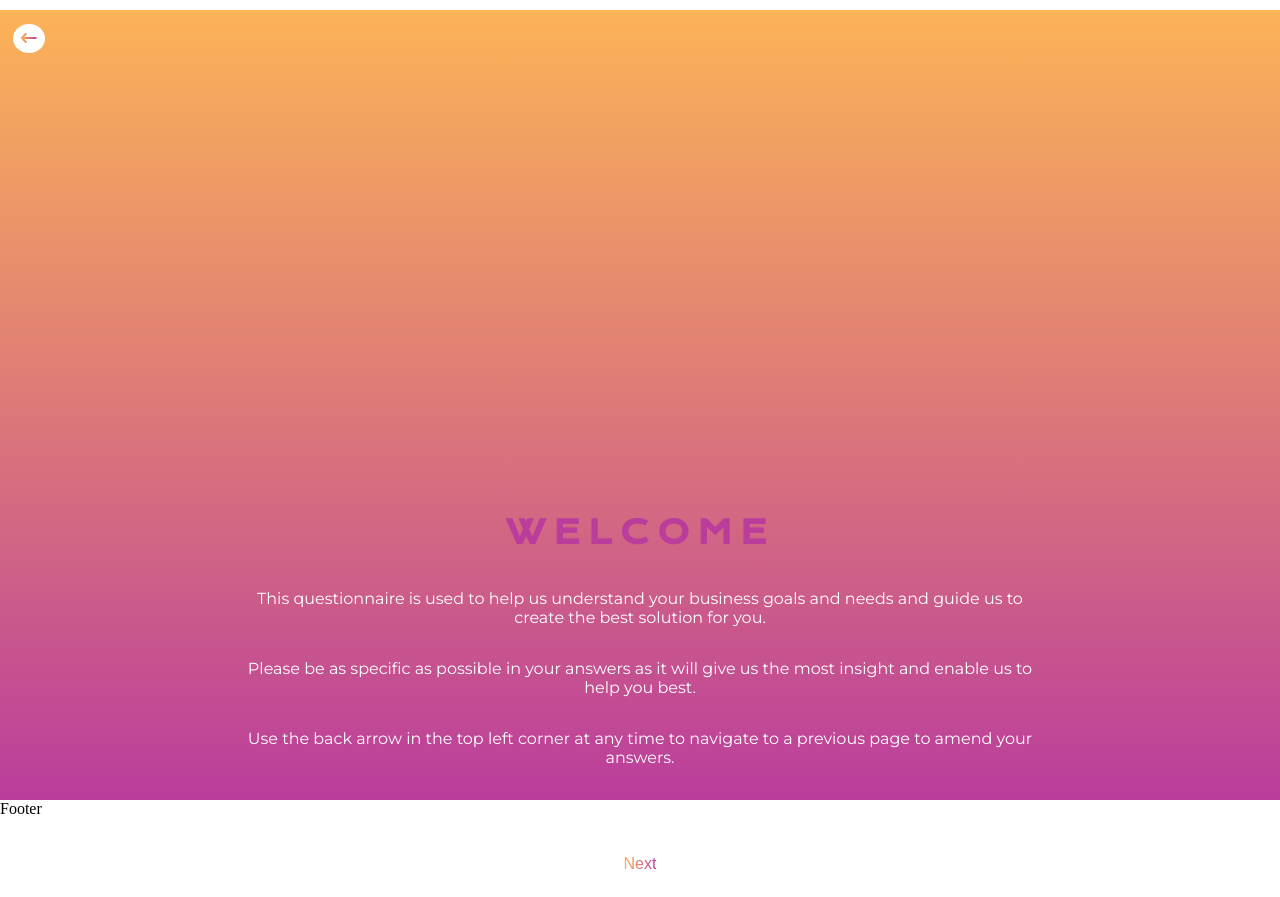
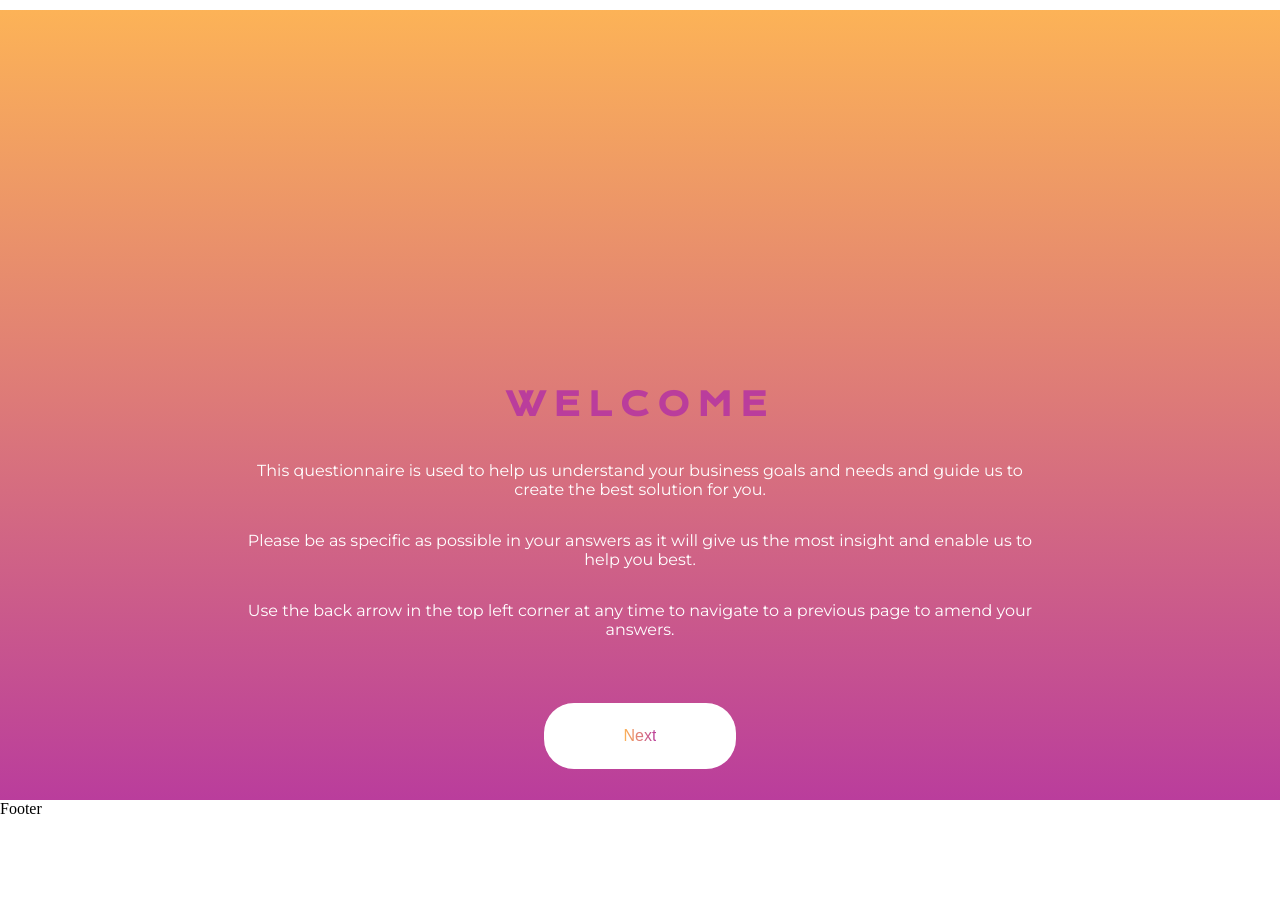
Before and after one commit to AkaraTawng/client-design-questionairre, a React (Vite) app: page / in a window 1280 px wide. After the commit the page ends 818 px from the top, so only its background shows below. Built offline with nearby package versions, Linux system fonts and the light colour scheme.

Commit message:
hid prev button on welcome screen

```diff
--- a/src/components/Form.jsx
+++ b/src/components/Form.jsx
@@ -89,7 +89,7 @@ function Form() {
         <FormWrapperInner>
         <Body>{pageDisplay()}</Body>
         <ButtonContainer>
-            <PrevButton disabled={page === 0} type="button" onClick={handleDecrementClick}><i class="fa-solid fa-arrow-left-long"></i></PrevButton>
+            { page > 0 && <PrevButton disabled={page === 0} type="button" onClick={handleDecrementClick}><i class="fa-solid fa-arrow-left-long"></i></PrevButton>}
             <NextButton  disabled={page === FormTitles.length - 1} type="button" onClick={handleIncrementClick}><p>Next</p></NextButton>
         </ButtonContainer>
         </FormWrapperInner>
--- a/src/components/Welcome.jsx
+++ b/src/components/Welcome.jsx
@@ -28,7 +28,7 @@ const HeaderMessage = styled.h1`
     font-family: 'Krona One', sans-serif;
     font-size: 2rem;
     letter-spacing: .5rem;
-    margin-top: 40vw;
+    margin-top: 30vw;
 `;
 
 const BodyText = styled.p`
```
